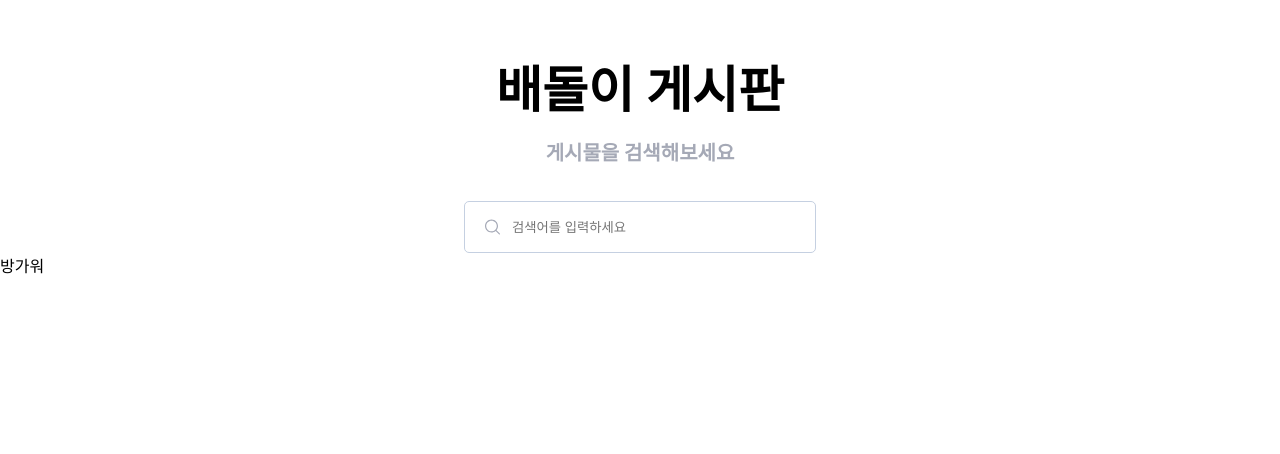
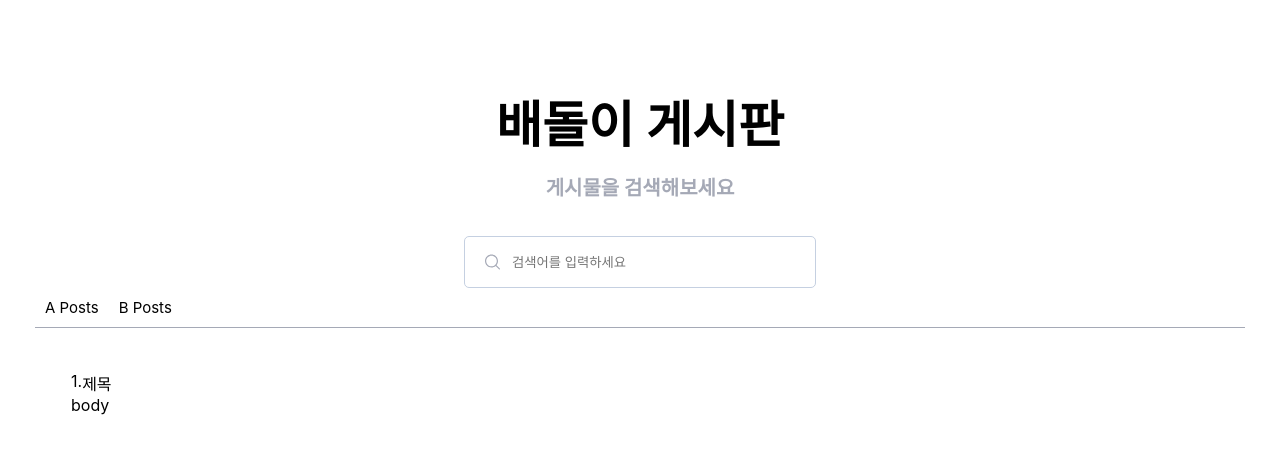
Before and after one commit to Baedollee/free-board, a React (Create React App) app: page / in a window 1280 px wide. Shown: the top 454 px of the page. Built offline with nearby package versions, Linux system fonts and the light colour scheme.

Commit message:
[feat]content 레이아웃 완성

```diff
--- a/src/components/Body.jsx
+++ b/src/components/Body.jsx
@@ -4,14 +4,22 @@ import React from 'react';
 //Component import
 import Navbar from './Navbar';
 import Search from './Search';
+import Content from './Content';
+import styled from 'styled-components';
 
 const Body = () => {
   return (
-    <div>
+    <BodyWrap>
       <Search />
       <Navbar />
-    </div>
+      <Content />
+    </BodyWrap>
   );
 };
 
+const BodyWrap = styled.div`
+  display: flex;
+  flex-direction: column;
+`;
+
 export default Body;
--- /dev/null
+++ b/src/components/Content.jsx
@@ -0,0 +1,37 @@
+import React from 'react';
+import styled from 'styled-components';
+
+const Content = () => {
+  return (
+    <ContentWrap>
+      <ContentContainer>
+        <ContentHeader>
+          <div className='headerNum'>1.</div>
+          <div className='headerTitle'>제목</div>
+        </ContentHeader>
+        <ContentBody>body</ContentBody>
+      </ContentContainer>
+    </ContentWrap>
+  );
+};
+
+const ContentWrap = styled.div`
+  display: flex;
+  padding: 18px;
+`;
+const ContentContainer = styled.div`
+  display: flex;
+  flex-direction: column;
+  width: 100%;
+  padding: 18px;
+`;
+
+const ContentHeader = styled.div`
+  display: flex;
+  flex-direction: row;
+`;
+const ContentBody = styled.div`
+  display: flex;
+`;
+
+export default Content;
--- a/src/components/Navbar.jsx
+++ b/src/components/Navbar.jsx
@@ -1,8 +1,30 @@
 // React import
 import React from 'react';
 
+// Package import
+import styled from 'styled-components';
+
 const Navbar = () => {
-  return <div>방가워</div>;
+  return (
+    <NavbarWrap>
+      <div>A Posts</div>
+      <div>B Posts</div>
+    </NavbarWrap>
+  );
 };
 
+const NavbarWrap = styled.div`
+  display: flex;
+  flex-direction: row;
+  width: 100%;
+  margin-bottom: 7px;
+  border-bottom: 1px solid ${(props) => props.theme.colors.Gray2};
+
+  div {
+    display: flex;
+    padding: 10px;
+    font-size: ${(props) => props.theme.fontSizes.ms};
+  }
+`;
+
 export default Navbar;
--- a/src/page/Main.jsx
+++ b/src/page/Main.jsx
@@ -5,13 +5,22 @@ import React from 'react';
 import Header from '../components/Header';
 import Body from '../components/Body';
 
+// Package import
+import styled from 'styled-components';
+
 const Main = () => {
   return (
-    <div>
+    <MainWrap>
       <Header />
       <Body />
-    </div>
+    </MainWrap>
   );
 };
 
+const MainWrap = styled.div`
+  display: flex;
+  flex-direction: column;
+  padding: 35px;
+`;
+
 export default Main;
--- a/src/shared/Theme.jsx
+++ b/src/shared/Theme.jsx
@@ -2,6 +2,7 @@ const fontSizes = {
   xl: '50px',
   lg: '30px',
   md: '20px',
+  ms: '15px',
   sm: '10px',
 };
 
```
